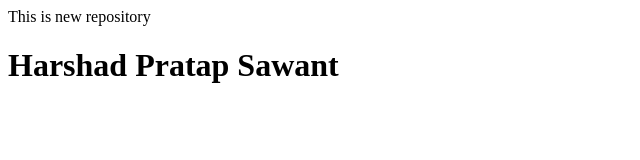
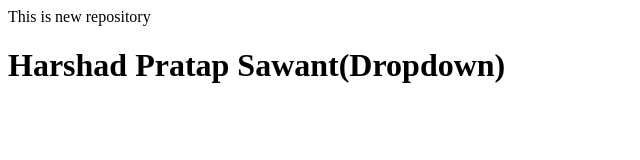
Before and after one commit to Harshad-Sawant-coder/localrepo, a plain HTML site: page index.html in a window 1280 px wide. Shown: the whole page, without its empty margins (0-640 px from the left). Drawn offline with Linux system fonts and the light colour scheme.

Commit message:
add dropdown

```diff
--- a/index.html
+++ b/index.html
@@ -1,2 +1,2 @@
 <p>This is new repository</p>
-<h1>Harshad Pratap Sawant</h1>
+<h1>Harshad Pratap Sawant(Dropdown)</h1>
```
